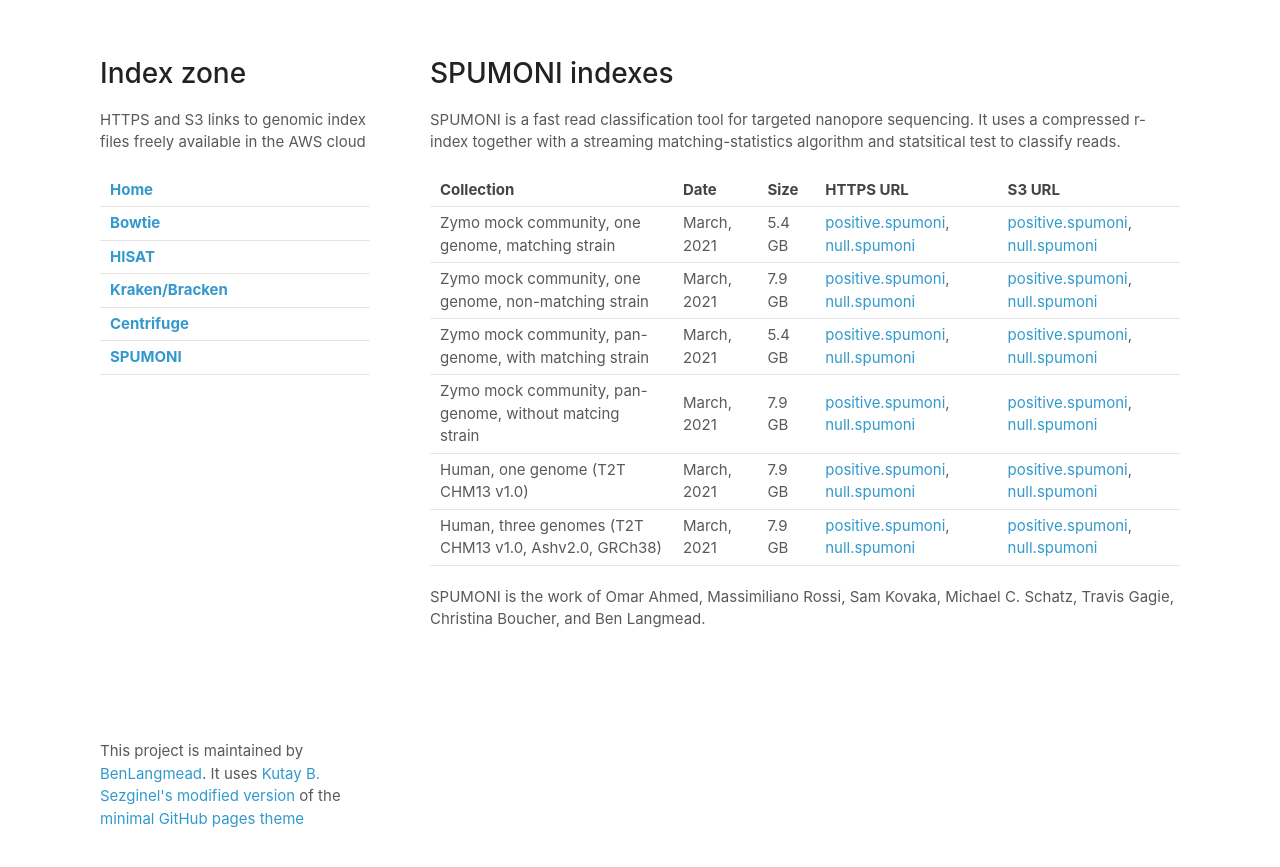
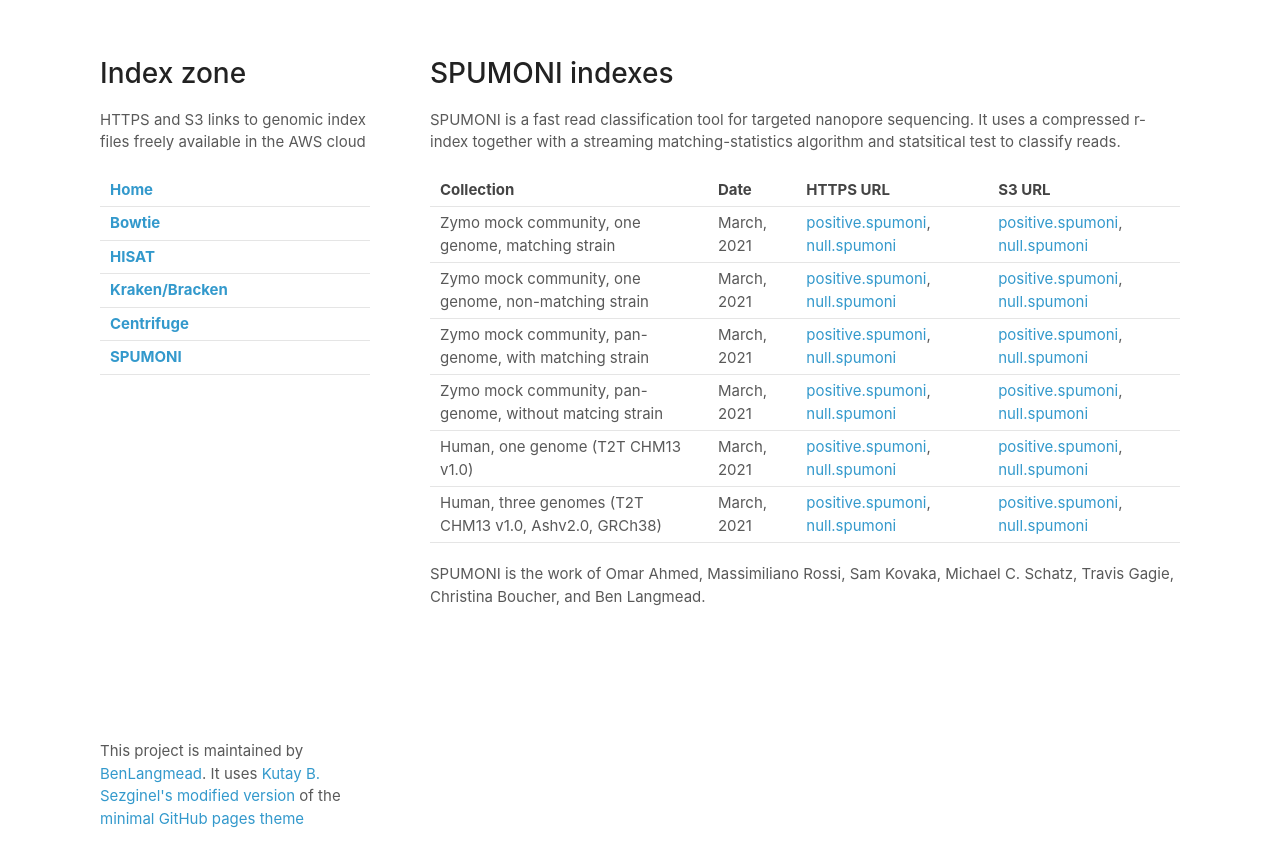
Before and after one commit to BenLangmead/aws-indexes, a Jekyll site: the page built from docs/spumoni.md, in a window 1280 px wide. Shown: the top 867 px of the page. Built offline with Jekyll 4.4.1, drawn with Linux system fonts in a browser that asks for light colours; our own code applies the rules of GitHub Pages for plain Markdown files.

Commit message:
remove sizes

```diff
--- a/docs/spumoni.md
+++ b/docs/spumoni.md
@@ -4,14 +4,14 @@
 
 <div class="datatable-begin"></div>
 
-Collection                                              | Date            | Size    | HTTPS URL                                                                         | S3 URL
-------------------------------------------------------- | --------------- | ------- | --------------------------------------------------------------------------------- | -----------------------------------------------------------------------------------------
-Zymo mock community, one genome, matching strain        |  March, 2021    | 5.4 GB  | [positive.spumoni][zymo_pos_one_match], [null.spumoni][zymo_null_one_match]       | [positive.spumoni][zymo_pos_one_match_s3], [null.spumoni][zymo_null_one_match_s3]
-Zymo mock community, one genome, non-matching strain    |  March, 2021    | 7.9 GB  | [positive.spumoni][zymo_pos_one_nonmatch], [null.spumoni][zymo_null_one_nonmatch] | [positive.spumoni][zymo_pos_one_nonmatch_s3], [null.spumoni][zymo_null_one_nonmatch_s3]
-Zymo mock community, pan-genome, with matching strain   |  March, 2021    | 5.4 GB  | [positive.spumoni][zymo_pos_all_match], [null.spumoni][zymo_null_all_match]       | [positive.spumoni][zymo_pos_all_match_s3], [null.spumoni][zymo_null_all_match_s3]
-Zymo mock community, pan-genome, without matcing strain |  March, 2021    | 7.9 GB  | [positive.spumoni][zymo_pos_all_nonmatch], [null.spumoni][zymo_null_all_nonmatch] | [positive.spumoni][zymo_pos_all_nonmatch_s3], [null.spumoni][zymo_null_all_nonmatch_s3]
-Human, one genome (T2T CHM13 v1.0)                      |  March, 2021    | 7.9 GB  | [positive.spumoni][human1_pos], [null.spumoni][human1_null]                       | [positive.spumoni][human1_pos_s3], [null.spumoni][human1_null_s3]
-Human, three genomes (T2T CHM13 v1.0, Ashv2.0, GRCh38)  |  March, 2021    | 7.9 GB  | [positive.spumoni][human3_pos], [null.spumoni][human3_null]                       | [positive.spumoni][human3_pos_s3], [null.spumoni][human3_null_s3]
+Collection                                              | Date            | HTTPS URL                                                                         | S3 URL
+------------------------------------------------------- | --------------- | --------------------------------------------------------------------------------- | -----------------------------------------------------------------------------------------
+Zymo mock community, one genome, matching strain        |  March, 2021    | [positive.spumoni][zymo_pos_one_match], [null.spumoni][zymo_null_one_match]       | [positive.spumoni][zymo_pos_one_match_s3], [null.spumoni][zymo_null_one_match_s3]
+Zymo mock community, one genome, non-matching strain    |  March, 2021    | [positive.spumoni][zymo_pos_one_nonmatch], [null.spumoni][zymo_null_one_nonmatch] | [positive.spumoni][zymo_pos_one_nonmatch_s3], [null.spumoni][zymo_null_one_nonmatch_s3]
+Zymo mock community, pan-genome, with matching strain   |  March, 2021    | [positive.spumoni][zymo_pos_all_match], [null.spumoni][zymo_null_all_match]       | [positive.spumoni][zymo_pos_all_match_s3], [null.spumoni][zymo_null_all_match_s3]
+Zymo mock community, pan-genome, without matcing strain |  March, 2021    | [positive.spumoni][zymo_pos_all_nonmatch], [null.spumoni][zymo_null_all_nonmatch] | [positive.spumoni][zymo_pos_all_nonmatch_s3], [null.spumoni][zymo_null_all_nonmatch_s3]
+Human, one genome (T2T CHM13 v1.0)                      |  March, 2021    | [positive.spumoni][human1_pos], [null.spumoni][human1_null]                       | [positive.spumoni][human1_pos_s3], [null.spumoni][human1_null_s3]
+Human, three genomes (T2T CHM13 v1.0, Ashv2.0, GRCh38)  |  March, 2021    | [positive.spumoni][human3_pos], [null.spumoni][human3_null]                       | [positive.spumoni][human3_pos_s3], [null.spumoni][human3_null_s3]
 
 <div class="datatable-end"></div>
 
```
